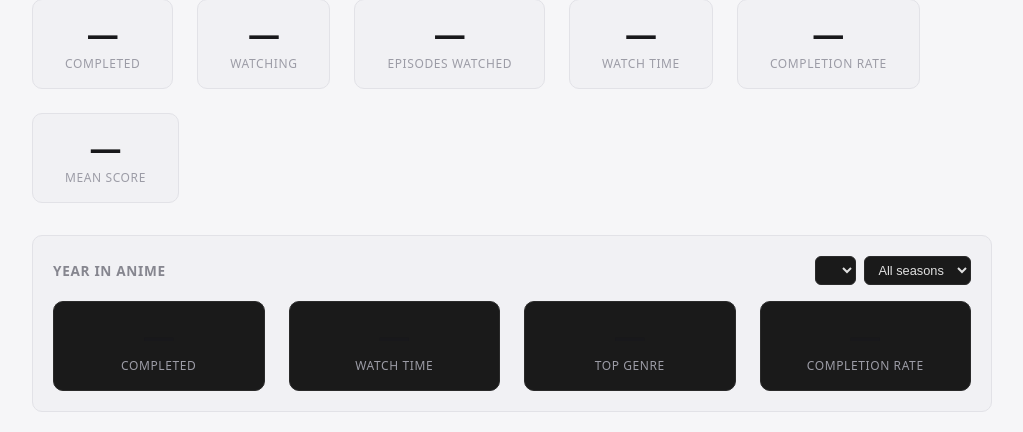
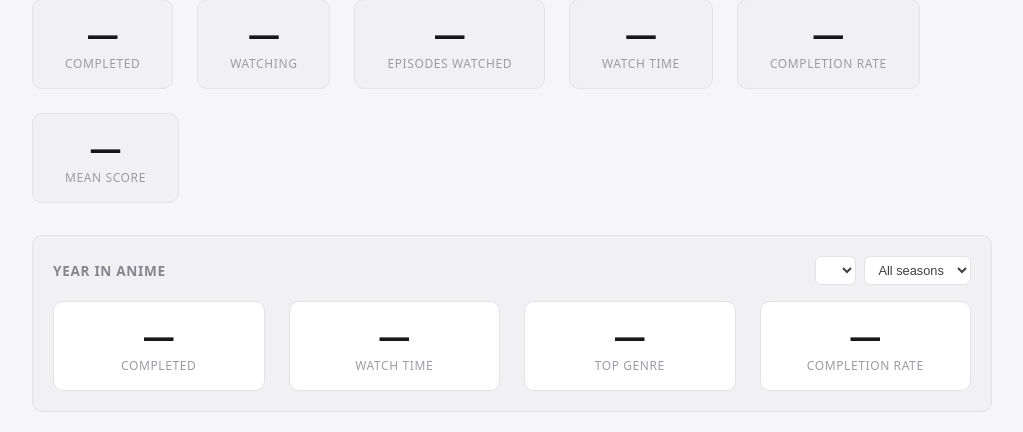
Before and after one commit to Napandee/AniDex, a FastAPI app: template app/templates/stats.html in a window 1280 px wide. Shown: the part 173-605 px from the top of the page, without its empty margins (128-1151 px from the left). Run offline with FastAPI, Linux system fonts and the light colour scheme; the template is opened without the code that fills it, so the values that code supplies are empty; some libraries are stand-ins or nearby versions.

Commit message:
fix: theme the year-in-anime wrap-up panel (#78) that landed mid-rebase
Same situation as the drop-pattern panel — main picked up issue #78's
"year in anime" wrap-up view with the old hardcoded dark-only colors
while this PR was in flight; tokened it to match.

```diff
--- a/app/static/style.css
+++ b/app/static/style.css
@@ -1498,15 +1498,15 @@ body.auth-page main {
 .wrapup-controls { display: flex; gap: 0.5rem; }
 .wrapup-controls select {
   padding: 0.3rem 0.6rem;
-  background: #1a1a1a;
-  border: 1px solid #2a2a2a;
+  background: var(--bg-surface);
+  border: 1px solid var(--border);
   border-radius: 6px;
-  color: #e0e0e0;
+  color: var(--t2);
   font-size: 0.8rem;
   cursor: pointer;
   outline: none;
 }
-.wrapup-controls select:focus { border-color: #2563eb; }
+.wrapup-controls select:focus { border-color: var(--accent); }
 .wrapup-body {
   display: flex;
   gap: 1.5rem;
@@ -1516,14 +1516,14 @@ body.auth-page main {
   display: flex;
   flex-direction: column;
   align-items: center;
-  background: #1a1a1a;
-  border: 1px solid #2a2a2a;
+  background: var(--bg-surface);
+  border: 1px solid var(--border);
   border-radius: 10px;
   padding: 1rem 1.75rem;
   min-width: 120px;
   flex: 1;
 }
-.wrapup-empty { color: #666; font-size: 0.85rem; margin: 0; }
+.wrapup-empty { color: var(--t6); font-size: 0.85rem; margin: 0; }
 
 /* ── Stats: watch-activity heatmap (issue #10) ───────────────────────────── */
 .heatmap-wrap {
```
